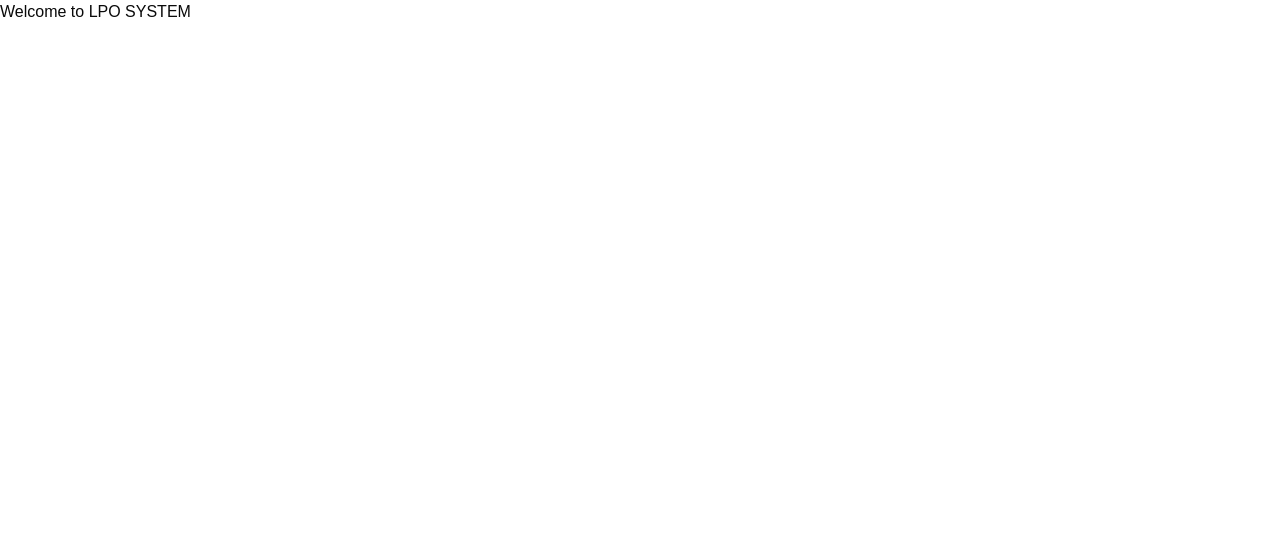
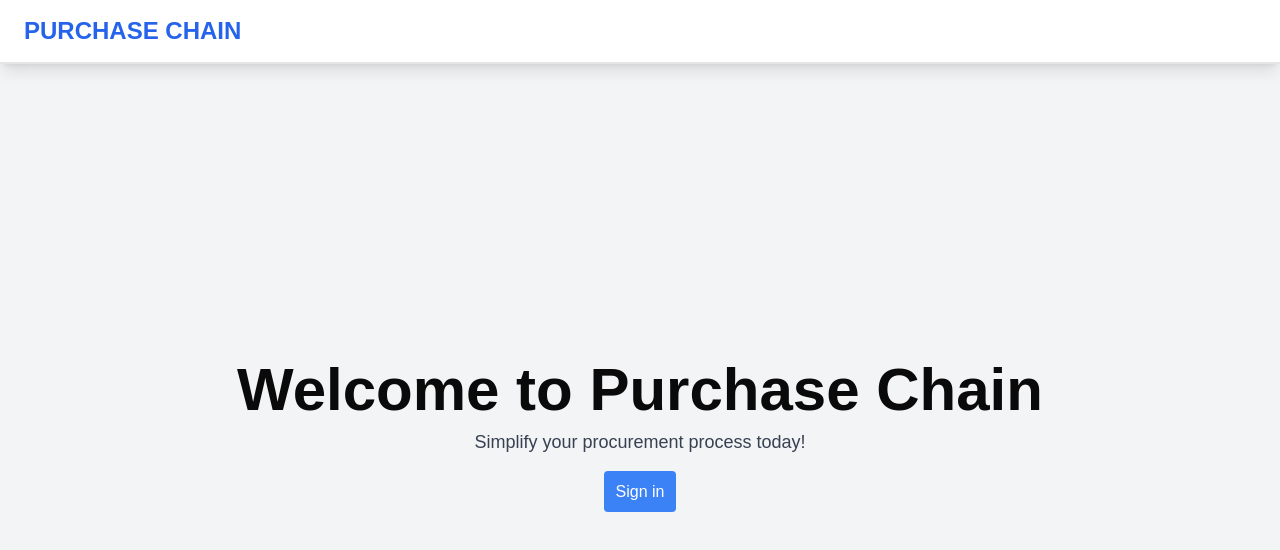
Before and after one commit to Mohraf/lpo-system, a Next.js app: page / in a window 1280 px wide. Shown: the top 550 px of the page. Built offline with nearby package versions, Linux system fonts and the light colour scheme.

Commit message:
landing page

```diff
--- a/src/app/page.tsx
+++ b/src/app/page.tsx
@@ -1,7 +1,27 @@
+import Link from "next/link";
+
 export default function Home() {
   return (
-    <div>
-        <h1>Welcome to LPO SYSTEM</h1>
+    <div className="bg-gray-100 min-h-screen flex flex-col">
+      <div className="bg-white text-blue-600 h-16 px-6 flex items-center justify-start border-b-2 shadow-lg">
+        <h1 className="text-2xl font-bold">PURCHASE CHAIN</h1>
+      </div>
+
+      <div className="flex-auto flex flex-col items-center justify-center">
+        <div className="flex flex-col items-center">
+          <h2 className="text-6xl font-semibold">Welcome to Purchase Chain</h2>
+          <h3 className="text-lg text-gray-700 mt-2">Simplify your procurement process today!</h3>
+        </div>
+
+        <div className="px-6 mt-6">
+          <Link
+            href="/login"
+            className="bg-blue-500 p-3 rounded-sm text-white hover:bg-blue-600 transition duration-300"
+          >
+            Sign in
+          </Link>
+        </div>
+      </div>
     </div>
   );
 }
```
